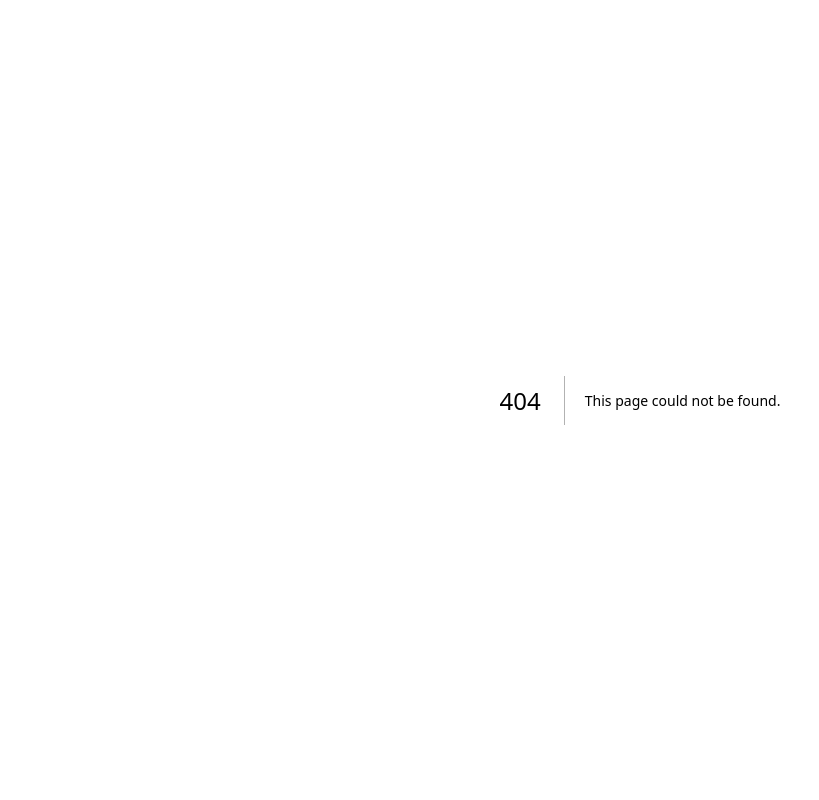
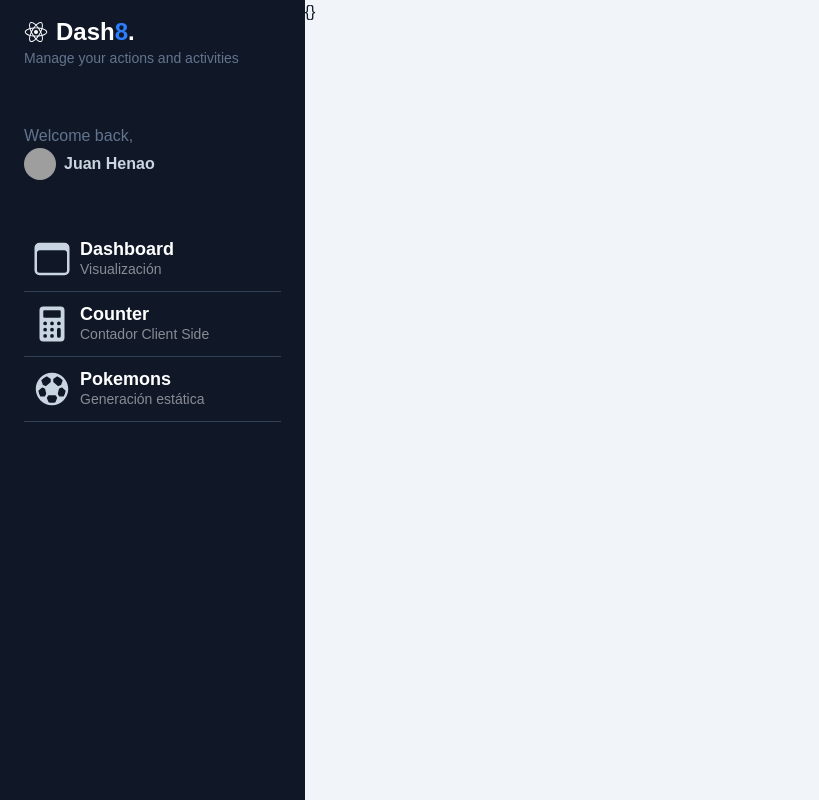
Before and after one commit to camilo-hv/Next.js-El-framework-de-React-para-producci-n, a Next.js app: page /dashboard/pokemon/1 in a window 1280 px wide. Before the commit this address had no page. Shown: the whole page, without its empty margins (0-819 px from the left). Built offline with nearby package versions, Linux system fonts and the light colour scheme; no server answers; grey boxes are pictures that could not be loaded.

Commit message:
Rama actualizada

```diff
--- a/src/app/dashboard/counter/page.tsx
+++ b/src/app/dashboard/counter/page.tsx
@@ -1,4 +1,4 @@
-import { Metadata } from "next";
+import { Metadata } from 'next';
 import { CartCounter } from '../../../shopping-cart/components/CartCounter';
 
 export const metadata: Metadata = {
--- a/src/app/dashboard/main/page.tsx
+++ b/src/app/dashboard/main/page.tsx
@@ -1,4 +1,3 @@
-
 export default function MainPage() {
   return (
     <div>
--- /dev/null
+++ b/src/app/dashboard/pokemon/[id]/page.tsx
@@ -0,0 +1,24 @@
+import React from 'react'
+import pokemonsData from '@/data/pokemons.json';
+import { Pokemon } from '@/pokemons';
+
+interface Props {
+    params: Promise<{id: string}>;
+}
+
+const getPokemon = async(id:string): Promise<Pokemon> => {
+  const pokemon = await fetch(`https://pokeapi.co/api/v2/pokemon/${id}`,{cache:'force-cache'}).then(res => res.json());
+  return pokemon;
+}
+
+
+
+export default async function PokemonPage(props: Props) {
+
+  const { id } = await props.params;
+  const pokemon = getPokemon(id);
+
+  return(
+     <div>{JSON.stringify(pokemon)}</div>
+  )
+}
--- a/src/app/dashboard/pokemons/page.tsx
+++ b/src/app/dashboard/pokemons/page.tsx
@@ -18,7 +18,7 @@
 
 import pokemonsData from "@/data/pokemons.json";
 import { PokemonsResponse } from "@/pokemons/interface/pokemons-response";
-import { SimplePokemon } from "@/pokemons/interface/SimplePokemon";
+import { SimplePokemon } from "@/pokemons/interface/simpl-pokemon";
 import { PokemonGrid } from '../../../pokemons/components/PokemonGrid';
 
 const getPokemons = async (): Promise<SimplePokemon[]> => {
@@ -34,6 +34,7 @@ const getPokemons = async (): Promise<SimplePokemon[]> => {
   return pokemons;
 };
 
+
 export default async function PokemonsPage() {
 
   const pokemons = await getPokemons();
--- a/src/pokemons/components/PokemonCard.tsx
+++ b/src/pokemons/components/PokemonCard.tsx
@@ -2,7 +2,7 @@ import React from 'react'
 import Link from "next/link";
 import Image from "next/image";
 
-import { SimplePokemon } from '../interface/SimplePokemon';
+import { SimplePokemon } from '../interface/simpl-pokemon';
 import { IoHeartOutline } from 'react-icons/io5';
 
 interface Props {
@@ -29,7 +29,7 @@ export const PokemonCard = ({ pokemon }: Props) => {
                     <p className="pt-2 text-lg font-semibold text-gray-50 capitalize">{name}</p>
                     <div className="mt-5">
                         <Link
-                            href={`/dashoard/pokemon/${id}`}
+                            href={`pokemon/${id}`}
                             className="border rounded-full py-2 px-4 text-xs font-semibold text-gray-100"
                         >
                             Mas información
@@ -37,7 +37,7 @@ export const PokemonCard = ({ pokemon }: Props) => {
                     </div>
                 </div>
                 <div className="border-b">
-                    <Link href="/dashboard/main" className="px-4 py-2 hover:bg-gray-100 flex items-center">
+                    <Link href="main" className="px-4 py-2 hover:bg-gray-100 flex items-center">
                         <div className="text-green-600">
                             <IoHeartOutline />
                         </div>
--- a/src/pokemons/components/PokemonGrid.tsx
+++ b/src/pokemons/components/PokemonGrid.tsx
@@ -1,5 +1,5 @@
 import React from 'react';
-import { SimplePokemon } from '../interface/SimplePokemon';
+import { SimplePokemon } from '../interface/simpl-pokemon';
 import { PokemonCard } from './PokemonCard';
 
 interface Props {
--- a/src/pokemons/index.ts
+++ b/src/pokemons/index.ts
@@ -1,3 +1,4 @@
 export { PokemonGrid } from './components/PokemonGrid';
 export type { PokemonsResponse } from './interface/pokemons-response';
-export type { SimplePokemon } from './interface/SimplePokemon';
+export type { SimplePokemon } from './interface/simpl-pokemon';
+export type { Pokemon } from './interface/pokemon';
--- /dev/null
+++ b/src/pokemons/interface/pokemon.ts
@@ -0,0 +1,196 @@
+export interface Pokemon {
+    abilities:                Ability[];
+    base_experience:          number;
+    cries:                    Cries;
+    forms:                    Species[];
+    game_indices:             GameIndex[];
+    height:                   number;
+    held_items:               any[];
+    id:                       number;
+    is_default:               boolean;
+    location_area_encounters: string;
+    moves:                    Move[];
+    name:                     string;
+    order:                    number;
+    past_abilities:           PastAbility[];
+    past_stats:               PastStat[];
+    past_types:               any[];
+    species:                  Species;
+    sprites:                  Sprites;
+    stats:                    Stat[];
+    types:                    Type[];
+    weight:                   number;
+}
+
+export interface Ability {
+    ability:   Species | null;
+    is_hidden: boolean;
+    slot:      number;
+}
+
+export interface Species {
+    name: string;
+    url:  string;
+}
+
+export interface Cries {
+    latest: string;
+    legacy: string;
+}
+
+export interface GameIndex {
+    game_index: number;
+    version:    Species;
+}
+
+export interface Move {
+    move:                  Species;
+    version_group_details: VersionGroupDetail[];
+}
+
+export interface VersionGroupDetail {
+    level_learned_at:  number;
+    move_learn_method: Species;
+    order:             number | null;
+    version_group:     Species;
+}
+
+export interface PastAbility {
+    abilities:  Ability[];
+    generation: Species;
+}
+
+export interface PastStat {
+    generation: Species;
+    stats:      Stat[];
+}
+
+export interface Stat {
+    base_stat: number;
+    effort:    number;
+    stat:      Species;
+}
+
+export interface GenerationV {
+    "black-white": Sprites;
+}
+
+export interface GenerationIv {
+    "diamond-pearl":        Sprites;
+    "heartgold-soulsilver": Sprites;
+    platinum:               Sprites;
+}
+
+export interface Versions {
+    "generation-i":    GenerationI;
+    "generation-ii":   GenerationIi;
+    "generation-iii":  GenerationIii;
+    "generation-iv":   GenerationIv;
+    "generation-ix":   GenerationIx;
+    "generation-v":    GenerationV;
+    "generation-vi":   { [key: string]: Home };
+    "generation-vii":  GenerationVii;
+    "generation-viii": GenerationViii;
+}
+
+export interface Other {
+    dream_world:        DreamWorld;
+    home:               Home;
+    "official-artwork": OfficialArtwork;
+    showdown:           Sprites;
+}
+
+export interface Sprites {
+    back_default:       string;
+    back_female:        null;
+    back_shiny:         string;
+    back_shiny_female:  null;
+    front_default:      string;
+    front_female:       null;
+    front_shiny:        string;
+    front_shiny_female: null;
+    other?:             Other;
+    versions?:          Versions;
+    animated?:          Sprites;
+}
+
+export interface GenerationI {
+    "red-blue": RedBlue;
+    yellow:     RedBlue;
+}
+
+export interface RedBlue {
+    back_default:      string;
+    back_gray:         string;
+    back_transparent:  string;
+    front_default:     string;
+    front_gray:        string;
+    front_transparent: string;
+}
+
+export interface GenerationIi {
+    crystal: Crystal;
+    gold:    Gold;
+    silver:  Gold;
+}
+
+export interface Crystal {
+    back_default:            string;
+    back_shiny:              string;
+    back_shiny_transparent:  string;
+    back_transparent:        string;
+    front_default:           string;
+    front_shiny:             string;
+    front_shiny_transparent: string;
+    front_transparent:       string;
+}
+
+export interface Gold {
+    back_default:       string;
+    back_shiny:         string;
+    front_default:      string;
+    front_shiny:        string;
+    front_transparent?: string;
+}
+
+export interface GenerationIii {
+    emerald:             OfficialArtwork;
+    "firered-leafgreen": Gold;
+    "ruby-sapphire":     Gold;
+}
+
+export interface OfficialArtwork {
+    front_default: string;
+    front_shiny:   string;
+}
+
+export interface GenerationIx {
+    "scarlet-violet": DreamWorld;
+}
+
+export interface DreamWorld {
+    front_default: string;
+    front_female:  null;
+}
+
+export interface Home {
+    front_default:      string;
+    front_female:       null;
+    front_shiny:        string;
+    front_shiny_female: null;
+}
+
+export interface GenerationVii {
+    icons:                  DreamWorld;
+    "ultra-sun-ultra-moon": Home;
+}
+
+export interface GenerationViii {
+    "brilliant-diamond-shining-pearl": DreamWorld;
+    icons:                             DreamWorld;
+}
+
+export interface Type {
+    slot: number;
+    type: Species;
+}
```
Also changed, not shown: src/pokemons/interface/simpl-pokemon.ts (renamed from src/pokemons/interface/SimplePokemon.ts).
